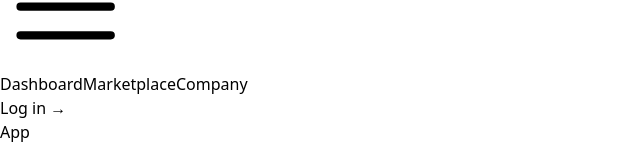
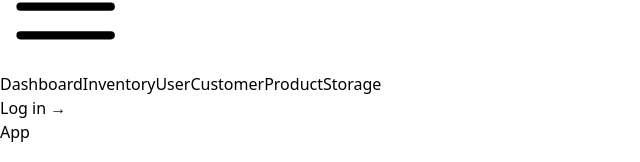
Before and after one commit to xiaoyoufung/FrostFlow, a React (Vite) app in the folder client/: page / in a window 1280 px wide. Shown: the part 407-569 px from the top of the page, without its empty margins (0-640 px from the left). Built offline with nearby package versions, Linux system fonts and the light colour scheme.

Commit message:
create Navlink component

```diff
--- a/client/src/components/navbar/Navbar.jsx
+++ b/client/src/components/navbar/Navbar.jsx
@@ -1,6 +1,7 @@
 'use client'
 
 import { useState } from 'react'
+import Navlink from './Navlink'
 import {
   Dialog,
   DialogPanel,
@@ -32,6 +33,8 @@ const callsToAction = [
 export default function Example() {
   const [mobileMenuOpen, setMobileMenuOpen] = useState(false)
 
+  const middleMenuList = [{name: "Dashboard"}, {name: "Inventory"}, {name: "User"}, {name: "Customer"}, {name: "Product"}, {name: "Storage"}]
+
   return (
     <header className="bg-white">
       <nav aria-label="Global" className="mx-auto flex max-w-7xl items-center justify-between p-6 lg:px-8">
@@ -57,15 +60,10 @@ export default function Example() {
         </div>
         <PopoverGroup className="hidden lg:flex lg:gap-x-12">
 
-          <a href="#" className="text-sm/6 font-semibold text-gray-900">
-            Dashboard
-          </a>
-          <a href="#" className="text-sm/6 font-semibold text-gray-900">
-            Marketplace
-          </a>
-          <a href="#" className="text-sm/6 font-semibold text-gray-900">
-            Company
-          </a>
+         { middleMenuList.map((item) => (
+          <Navlink key={item.name}>{item.name}</Navlink>
+          )) }
+
         </PopoverGroup>
         <div className="hidden lg:flex lg:flex-1 lg:justify-end">
           <a href="#" className="text-sm/6 font-semibold text-gray-900">
--- a/client/src/components/navbar/Navlink.jsx
+++ b/client/src/components/navbar/Navlink.jsx
@@ -0,0 +1,15 @@
+import PropTypes from 'prop-types';
+
+const Navlink = (props) => {
+  return (
+    <a href="#" className="text-sm/6 font-semibold text-gray-900">
+      {props.children}
+    </a>
+  );
+};
+
+Navlink.propTypes = {
+  children: PropTypes.node.isRequired,
+};
+
+export default Navlink;
```
